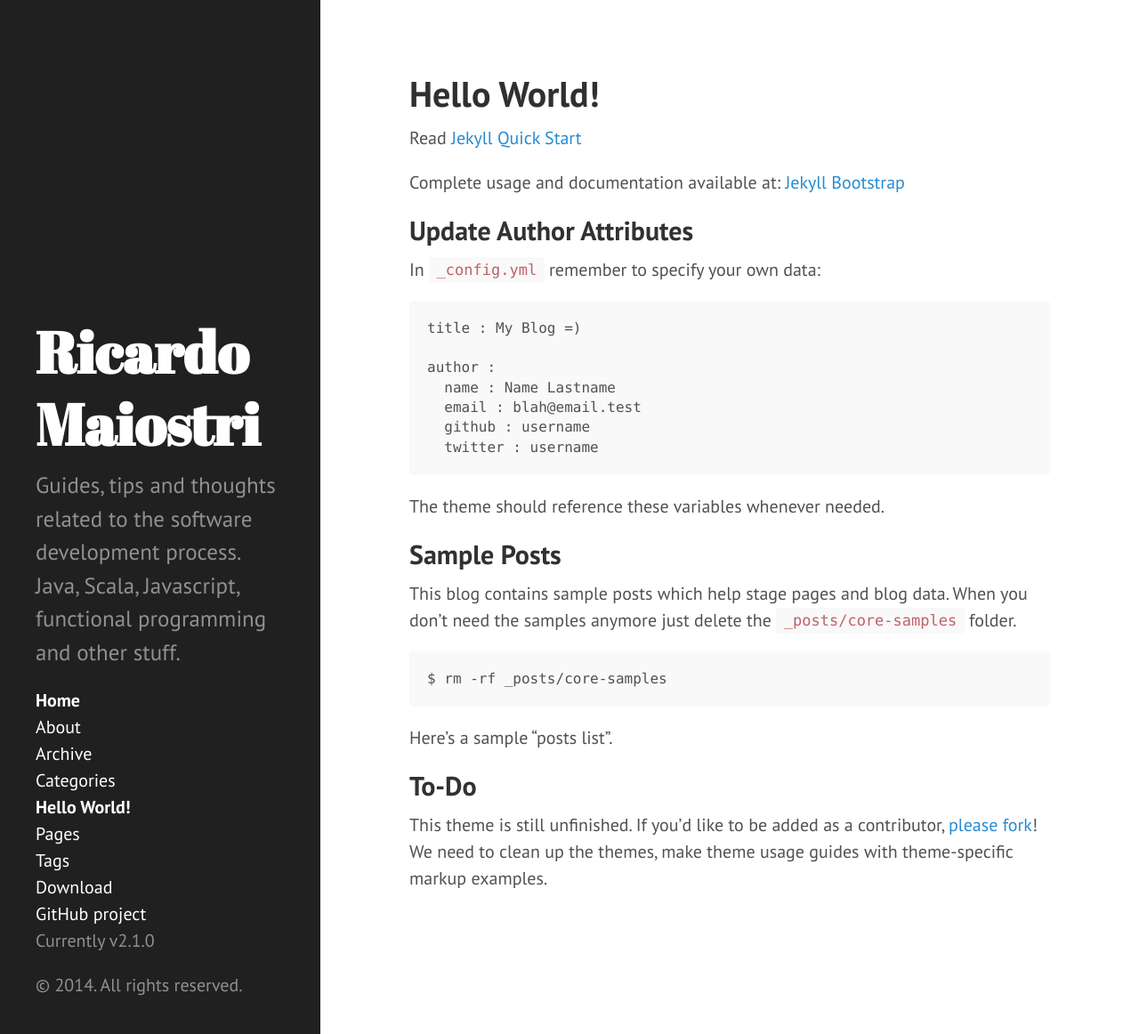
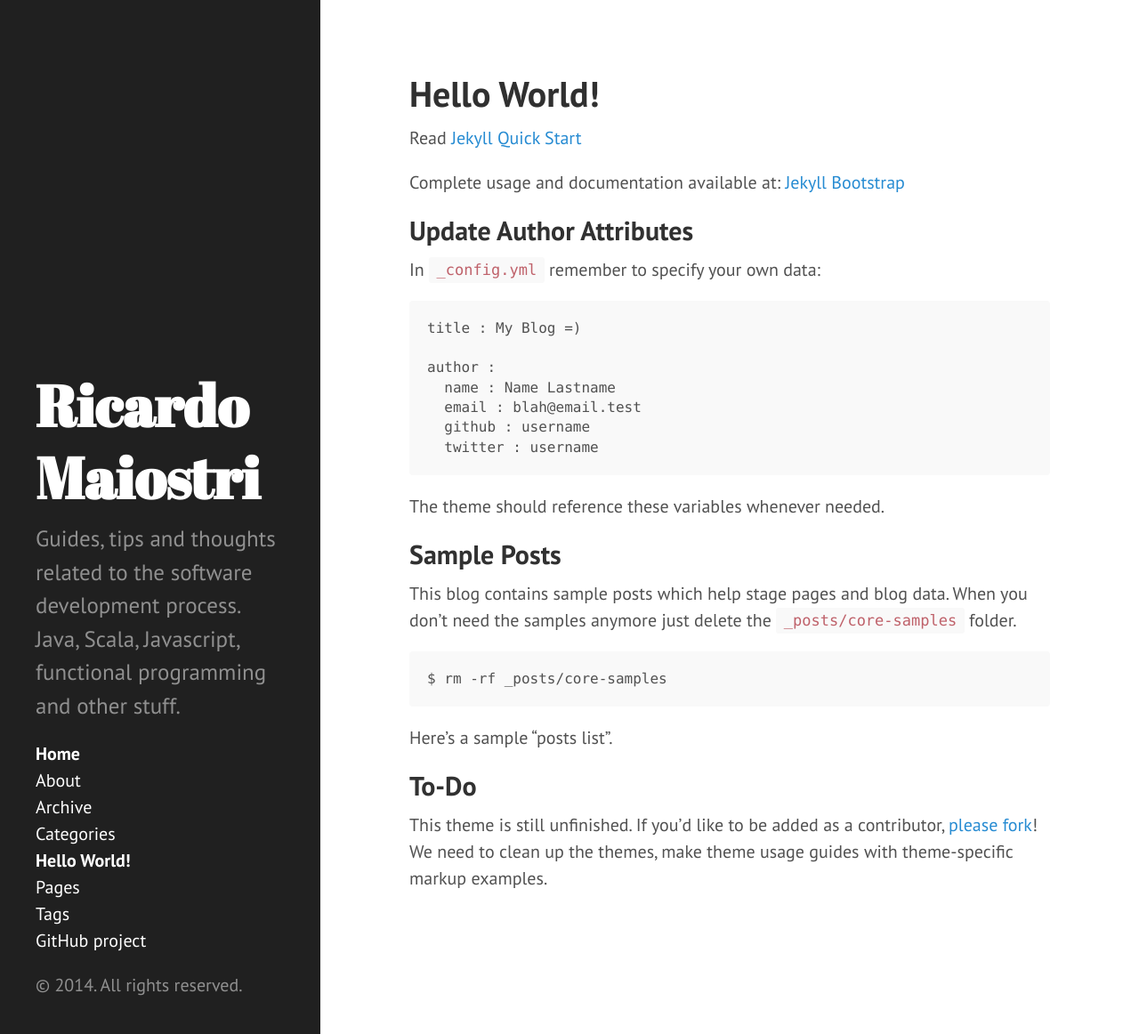
Before and after one commit to maiostri/maiostri.github.io, a Jekyll site: the page built from index.md, in a window 1280 px wide and 1162 px high. Shown: the whole window at 89% size. Built offline with Jekyll 4.4.1, drawn with Linux system fonts in a browser that asks for light colours; Markdown is read by kramdown in place of the engine named in the settings; the list of posts is cut into pages by our own code.

Commit message:
Update sidebar.html

```diff
--- a/_includes/sidebar.html
+++ b/_includes/sidebar.html
@@ -26,9 +26,8 @@
         {% endif %}
       {% endfor %}
 
-      <a class="sidebar-nav-item" href="{{ site.github.repo }}/archive/v{{ site.version }}.zip">Download</a>
-      <a class="sidebar-nav-item" href="{{ site.github.repo }}">GitHub project</a>
-      <span class="sidebar-nav-item">Currently v{{ site.version }}</span>
+      <a class="sidebar-nav-item" href="http://github.com/maiostri">GitHub project</a>
+
     </nav>
 
     <p>&copy; {{ site.time | date: '%Y' }}. All rights reserved.</p>
```
